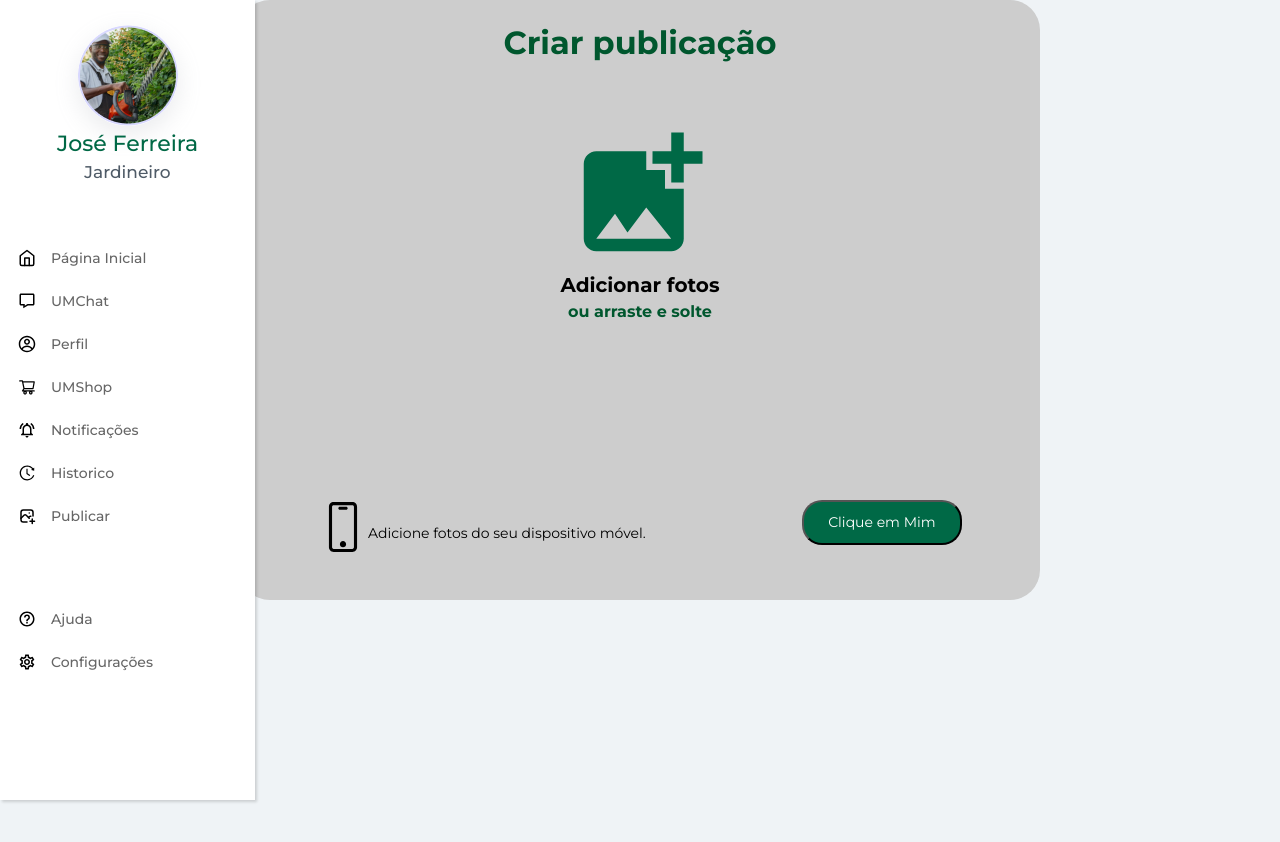
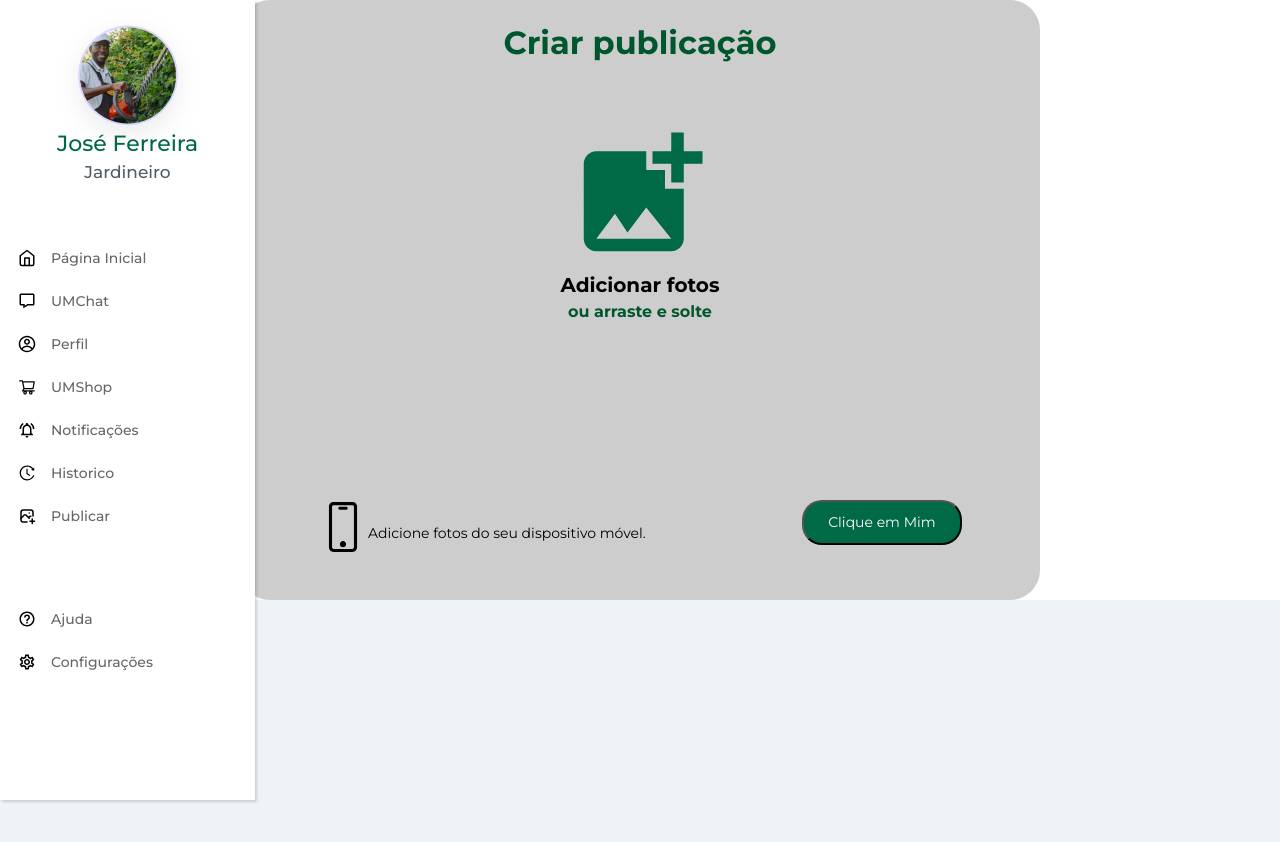
Before and after one commit to sejaumbu/seja-umbu, a React (Vite) app: page /publicar in a window 1280 px wide. Shown: the top 842 px of the page. After the commit the page ends 800 px from the top, so only its background shows below. Built offline with nearby package versions, Linux system fonts and the light colour scheme; a web font is replaced by a local one.

Commit message:
background corrigido

```diff
--- a/src/pages/Publi/publicacao.css
+++ b/src/pages/Publi/publicacao.css
@@ -1,6 +1,6 @@
 .pageLB{
-    display: grid;
-    grid-template-rows: 1fr 1fr;
+   max-height: 100%;
+    background-color: white;
 }
 
 .publicacao {
```
